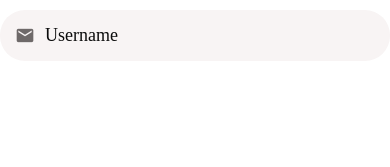
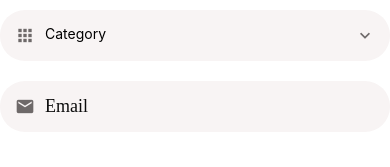
Before and after one commit to GCLane/DoneWithIt, a React Native app: screen / in a window 390 px wide. Shown: the top 167 px of the page. Built offline with nearby package versions, Linux system fonts and the light colour scheme.

Commit message:
Showing the Picker Items

```diff
--- a/App.js
+++ b/App.js
@@ -1,14 +1,21 @@
 import React, { useState } from "react";
 
 import Screen from "./app/components/Screen";
+import { AppPicker } from "./app/components/AppPicker";
 import AppTextInput from "./app/components/AppTextInput";
 
+const categories = [
+  { label: "Furniture", value: 1 },
+  { label: "Clothing", value: 2 },
+  { label: "Cameras", value: 3 },
+  { label: "Jewelry", value: 4 },
+];
+
 export default function App() {
-  const [firstName, setFirstName] = useState("");
-
   return (
     <Screen>
-      <AppTextInput placeholder="Username" icon="email" />
+      <AppPicker icon="apps" placeholder="Category" items={categories} />
+      <AppTextInput icon="email" placeholder="Email" />
     </Screen>
   );
 }
--- /dev/null
+++ b/app/components/AppPicker/AppPicker.js
@@ -0,0 +1,81 @@
+import React, { useState } from "react";
+import {
+  View,
+  Platform,
+  StyleSheet,
+  TouchableWithoutFeedback,
+  Modal,
+  Button,
+  FlatList,
+} from "react-native";
+import { MaterialCommunityIcons } from "@expo/vector-icons";
+
+import colors from "../../config/colors";
+import defaultStyles from "../../config/styles";
+import AppText from "../AppText";
+import Screen from "../Screen";
+import PickerItem from "./PickerItem";
+
+function AppPicker({ icon, items, placeholder }) {
+  const [modalVisible, setModalVisible] = useState(false);
+
+  return (
+    <>
+      <TouchableWithoutFeedback onPress={() => setModalVisible(true)}>
+        <View style={styles.container}>
+          {icon && (
+            <MaterialCommunityIcons
+              name={icon}
+              size={20}
+              color={colors.lightgray}
+              style={styles.icon}
+            />
+          )}
+          <AppText style={styles.text}>{placeholder}</AppText>{" "}
+          {/* Removed space before placeholder */}
+          <MaterialCommunityIcons
+            name="chevron-down"
+            size={20}
+            color={colors.lightgray}
+          />
+        </View>
+      </TouchableWithoutFeedback>
+      <Modal visible={modalVisible} animationType="slide">
+        <Screen>
+          <Button title="Close" onPress={() => setModalVisible(false)} />
+          <FlatList
+            data={items}
+            keyExtractor={(item) => item.value.toString()}
+            renderItem={(
+              { item } // Added parentheses to wrap the arrow function
+            ) => (
+              <PickerItem
+                label={item.label}
+                onPress={() => console.log(item)} // Added parentheses to wrap the arrow function
+              />
+            )}
+          />
+        </Screen>
+      </Modal>
+    </>
+  );
+}
+
+const styles = StyleSheet.create({
+  container: {
+    backgroundColor: colors.light,
+    borderRadius: 25,
+    flexDirection: "row",
+    width: "100%",
+    padding: 15,
+    marginVertical: 10,
+  },
+  icon: {
+    marginRight: 10,
+  },
+  text: {
+    flex: 1,
+  },
+});
+
+export default AppPicker;
--- /dev/null
+++ b/app/components/AppPicker/PickerItem.js
@@ -0,0 +1,18 @@
+import React from "react";
+import { TouchableOpacity, StyleSheet } from "react-native";
+import AppText from "../AppText";
+
+function PickerItem({ label, onPress }) {
+  return (
+    <TouchableOpacity onPress={onPress}>
+      <AppText style={styles.text}>{label}</AppText>
+    </TouchableOpacity>
+  );
+}
+const styles = StyleSheet.create({
+  text: {
+    padding: 20,
+  },
+});
+
+export default PickerItem;
--- /dev/null
+++ b/app/components/AppPicker/index.js
@@ -0,0 +1,4 @@
+import AppPicker from "./AppPicker";
+import PickerItem from "./PickerItem";
+
+export { AppPicker, PickerItem };
--- a/app/components/ListItem/index.js
+++ b/app/components/ListItem/index.js
@@ -1,3 +1,5 @@
+import ListItemDeleteAction from "./ListItemDeleteAction";
 import ListItem from "./ListItem";
+import ListItemSeparator from "./ListItemSeparator";
 
-export default ListItem;
+export default { ListItemDeleteAction, ListItem, ListItemSeparator };
--- a/app/screens/AccountScreen.js
+++ b/app/screens/AccountScreen.js
@@ -2,9 +2,8 @@ import React from "react";
 import { View, StyleSheet, FlatList } from "react-native";
 
 import Icon from "../components/Icon";
-import ListItem from "../components/ListItem";
+import { ListItem, ListItemSeparator } from "../components/ListItem";
 import Screen from "../components/Screen";
-import ListItemSeparator from "../components/ListItem/ListItemSeparator";
 
 import colors from "../config/colors";
 
```
